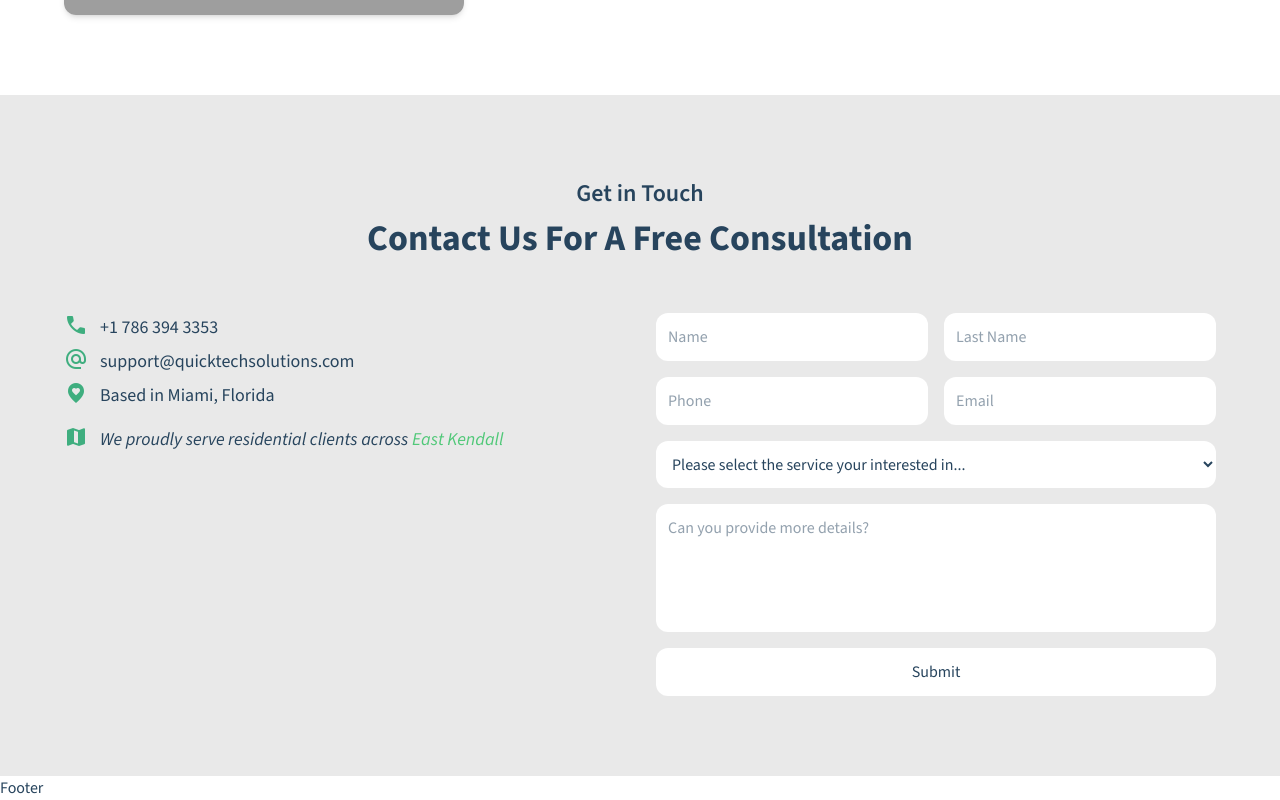
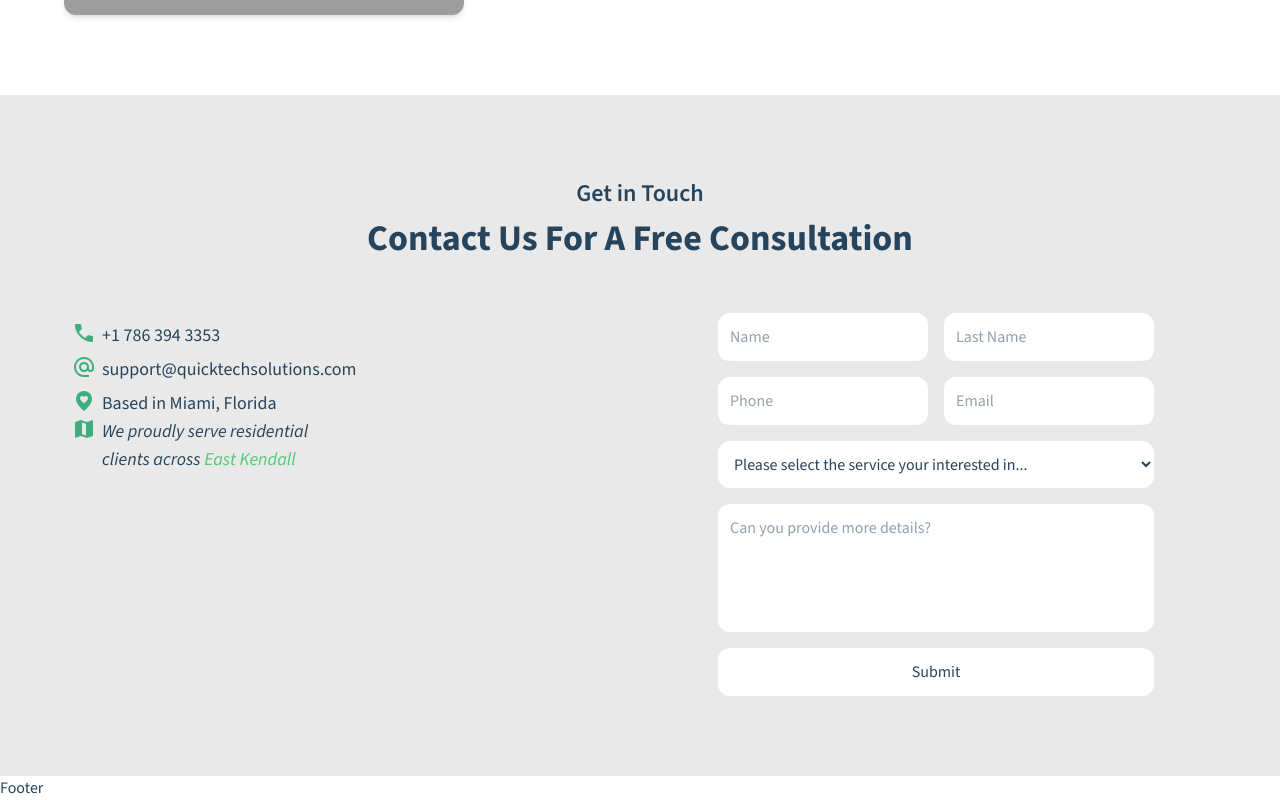
Before and after one commit to jassoncodes/quick-tech-solutions, a React (Vite) app: page / in a window 1280 px wide. Shown: the part 3241-4041 px from the top of the page. Built offline with nearby package versions, Linux system fonts and the light colour scheme; grey boxes are pictures that could not be loaded.

Commit message:
fixing padding

```diff
--- a/src/index.css
+++ b/src/index.css
@@ -252,7 +252,7 @@
   }
 
   .contact-info {
-    @apply flex flex-col gap-4;
+    @apply flex flex-col min-h-44 p-2 w-75;
   }
 
   .contact-info ul {
@@ -261,11 +261,11 @@
 
   .contact-info ul li,
   .contact-disclaimer {
-    @apply flex align-middle gap-3 text-lg;
+    @apply flex align-middle gap-1.5 text-lg justify-start;
   }
 
   .contact-info span {
-    @apply text-secondary-dark;
+    @apply text-secondary-dark text-wrap text-start;
   }
 
   em.serving-areas {
@@ -276,6 +276,7 @@
     display: grid;
     grid-template-columns: repeat(2, auto);
     gap: 1rem;
+    justify-self: center;
 
     & > :nth-child(n + 5) {
       grid-column: 1/-1;
@@ -306,5 +307,6 @@
     display: flex;
     flex-direction: column;
     gap: 1rem;
+    max-width: 300px;
   }
 }
```
